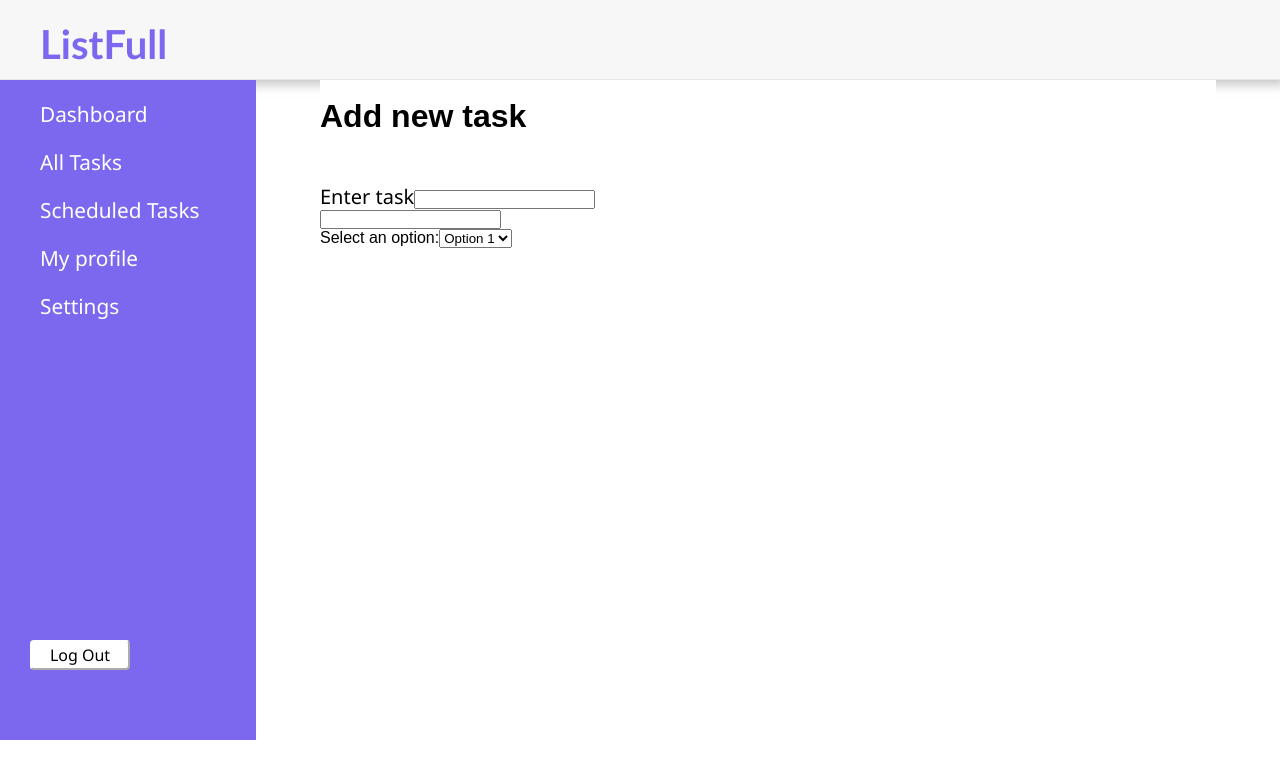
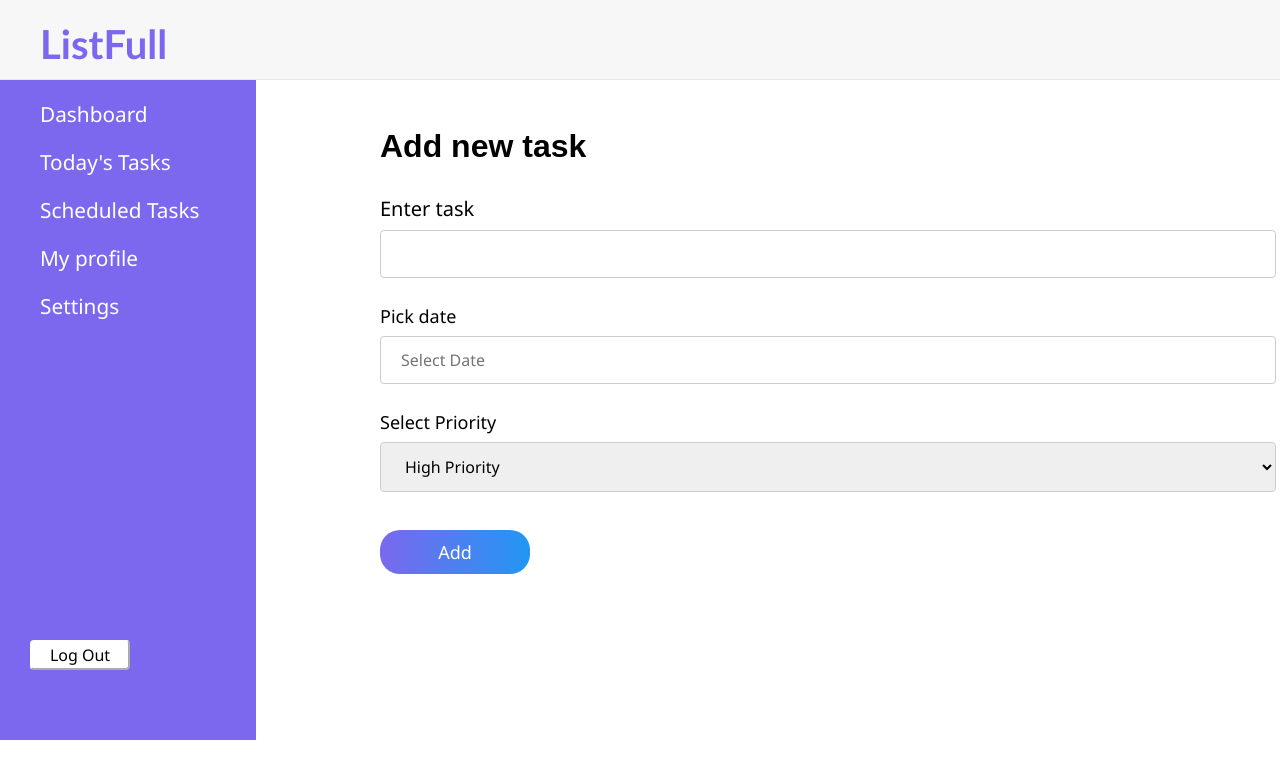
Before and after one commit to ReemaAwal00/TODO, a React (Create React App) app: page /pages/Main/AddTask in a window 1280 px wide. Shown: the top 778 px of the page. Built offline with nearby package versions, Linux system fonts and the light colour scheme.

Commit message:
components

```diff
--- a/src/App.css
+++ b/src/App.css
@@ -5,11 +5,20 @@
   box-sizing: border-box;
 }
 
+.react-datepicker-wrapper,
+.react-datepicker__input-container,
+.react-datepicker__input-container input {
+  display: block;
+  width: 100%;
+}
+
 body {
   background-color: white;
   /* color: mediumslateblue; */
   font-family: "Poppins", sans-serif;
   min-height: 100vh;
+  overflow:  hidden !important;
+
 }
 
 .header {
@@ -17,7 +26,7 @@ body {
   height: 80px;
   width: 100%;
   background-color: rgb(247, 247, 247);
-  box-shadow: 0px 0px 10px 5px rgba(142, 141, 141, 0.5);
+  /* box-shadow: 0px 0px 10px 5px rgba(142, 141, 141, 0.5); */
   display: flex;
   overflow: hidden;
   border-bottom: 1px solid #e8e8e8;
@@ -78,7 +87,7 @@ a{
   float: right;
   height: 660px;
   width: 80%;
-  background-color: rgb(247, 247, 247);
+  background-color: white;
 }
 
 .logout-btn {
@@ -133,8 +142,8 @@ a{
 margin-top: 30px;
 margin-left: 90px;
 font-family: 'Segoe UI', Tahoma, Geneva, Verdana, sans-serif;
-font-size: 30px;
-line-height: 50px;
+font-size: 32px;
+line-height: 80px;
 }
 
 .description h3 a{
@@ -157,6 +166,7 @@ line-height: 50px;
   margin-left: 90px;
   margin-top: 50px;
   font-weight: 500;
+  font-size: 20px;
   font-family: 'Segoe UI', Tahoma, Geneva, Verdana, sans-serif;
   width: 150px;
 }
@@ -232,7 +242,7 @@ line-height: 50px;
 
 }
 
-/* input[type=text], input[type=password] {
+input[type=text], input[type=password],select {
   width: 100%;
   padding: 12px 20px;
   margin: 8px 0;
@@ -242,7 +252,7 @@ line-height: 50px;
   box-sizing: border-box;
   font-family: 'Segoe UI', Tahoma, Geneva, Verdana, sans-serif;
   font-size: 16px;
-} */
+}
 
 .form-group {
   font-family: 'Segoe UI', Tahoma, Geneva, Verdana, sans-serif;
@@ -311,8 +321,8 @@ line-height: 50px;
   width: 70%;
   height: 100px;
   background-color: white;
-
-  margin-left: 320px;
+  margin-top: 30px;
+  margin-left: 380px;
   /* display: flex;
   justify-content: center;
   text-align: center;
@@ -352,3 +362,31 @@ line-height: 50px;
 .center_div [ViTextInput]{
   width: 200px;
 }
+
+.add-button{
+  background: linear-gradient(to right, mediumslateblue, #2196F3);
+  color: white;
+  padding: 10px 20px;
+  border: none;
+  border-radius: 20px; /* Adjust the border-radius to control the roundness */
+  cursor: pointer;
+  outline: none; /* Remove the default focus outline */
+  transition: background 0.3s;
+  margin-top: 30px;
+  font-weight: 500;
+  font-size: 18px;
+  font-family: 'Segoe UI', Tahoma, Geneva, Verdana, sans-serif;
+  width: 150px;
+}
+
+.main_div p{
+  font-size: 18px;
+  font-family: 'Segoe UI', Tahoma, Geneva, Verdana, sans-serif;
+}
+
+.schedule_div{
+  background-color: #2196F3;
+  height: 200px;
+  width: 80%;
+  margin-left: 20px;
+}
--- a/src/App.js
+++ b/src/App.js
@@ -5,6 +5,11 @@ import PrivateRoute from "./routes/PrivateRoute";
 import AddTask from "./pages/AddTask";
 import Main from "./pages/Main";
 import Login from "./pages/Auth/Login";
+import Myprofile from "./pages/Myprofile";
+import Task from "./pages/Task";
+import Settings from "./pages/Settings";
+import Scheduled from "./pages/Scheduled";
+
 
 
 function App() {
@@ -22,6 +27,12 @@ function App() {
 
       {/* Nested route for AddTask component */}
       <Route path="AddTask" element={<AddTask />} />
+
+      <Route path="Myprofile" element={<Myprofile />}/>
+      <Route path="Task" element={<Task />}/>
+      <Route path="Scheduled" element={<Scheduled />}/>
+      <Route path="Settings" element={<Settings />}/>
+
     </Route>
   </Routes>
 </BrowserRouter>
--- a/src/Theme/Layout.js
+++ b/src/Theme/Layout.js
@@ -3,6 +3,7 @@ import Header from "./Header";
 import Sidebar from "./Sidebar";
 import Main from "../pages/Main";
 // import Footer from "./Footer";
+
 
 const Layout = () => {
   return (
--- a/src/Theme/Sidebar.js
+++ b/src/Theme/Sidebar.js
@@ -1,14 +1,24 @@
+import { Link } from "react-router-dom";
+import { useNavigate } from "react-router-dom";
+
 const Sidebar =() =>{
+    const navigate = useNavigate();
+  const logout =( ) => {
+
+    localStorage.removeItem('isLogin')
+    navigate('/');
+  }
+
     return(
         <div class="sidebar">
         <ul>
-            <a href="#"><li > Dashboard</li></a>
-            <a href="Alltask.html"><li> All Tasks</li></a>
-            <a href="#"><li > Scheduled Tasks</li></a>
-            <a href=""><li > My profile</li></a>
-           <a href=""> <li> Settings</li></a>
+            <li ><Link to="/pages/Main">Dashboard</Link> </li>
+            <li> <Link to="Task">Today's Tasks</Link> </li>
+            <li ><Link to ="Scheduled">Scheduled Tasks</Link></li>
+            <li ><Link to ="Myprofile">My profile</Link></li>
+           <li> <Link to="Settings">Settings</Link></li>
         </ul>
-        <button class="logout-btn" type="button" >Log Out</button>
+        <button class="logout-btn" type="button"   onClick={logout}>Log Out</button>
     </div>
     );
 }
--- a/src/pages/AddTask.js
+++ b/src/pages/AddTask.js
@@ -1,6 +1,8 @@
 import React, { useState } from "react";
 import ViTextInput from "../components/ViTextInput";
 import DatePicker from 'react-datepicker';
+import "react-datepicker/dist/react-datepicker.css";
+
 
 const AddTask = () => {
   const [selectedDate, setSelectedDate]= useState(null);
@@ -31,34 +33,36 @@ const AddTask = () => {
     {/* <div className="center_div"> */}
         <br />
         <h1>Add new task</h1>
-        <br />
+
         <ViTextInput
+        // className="text"
         title="Enter task"
         name="username"/>
 
+        <br></br>
+
+       <p>Pick date</p>
        <DatePicker
+       placeholderText="Select Date"
        className="date"
        selected={selectedDate}
        onChange={date => setSelectedDate(date)}
        />
 
+        <br></br>
+        <br></br>
+        <p>
+          Select Priority </p>
+          <select >
+
+            <option value="option1">High Priority</option>
+            <option value="option2">Medium Priority</option>
+            <option value="option3">Low Priority</option>
+          </select>
 
 
+       <button className="add-button">Add</button>
 
-
-        <form >
-        <label>
-          Select an option:
-          <select >
-
-            <option value="option1">Option 1</option>
-            <option value="option2">Option 2</option>
-            <option value="option3">Option 3</option>
-          </select>
-        </label>
-
-
-      </form>
 
 
 
--- a/src/pages/Main.js
+++ b/src/pages/Main.js
@@ -1,10 +1,10 @@
 import { Link } from "react-router-dom";
 import React, { useState } from "react";
-
-import DatePicker from 'react-datepicker';
+import "react-datepicker/dist/react-datepicker.css";
+// import DatePicker from 'react-datepicker';
 
 const Main =() =>{
-  const [startDate, setStartDate] = useState(new Date());
+//   const [startDate, setStartDate] = useState(new Date());
 
     return(
         <div>
@@ -19,11 +19,11 @@ const Main =() =>{
 
         <div class="task">
             <h2>Today's Tasks</h2>
-            <DatePicker
+            {/* <DatePicker
       className="date"
       selected={startDate}
       onChange={(date) => setStartDate(date)}
-    />
+    />   */}
         </div>
     </div>
         </div>
--- /dev/null
+++ b/src/pages/Myprofile.js
@@ -0,0 +1,11 @@
+const Myprofile = () =>{
+    return (
+     <div>
+        <div className="profile">
+        <p>Hello There!</p>
+        </div>
+
+     </div>
+    );
+}
+export default Myprofile;
--- /dev/null
+++ b/src/pages/Scheduled.js
@@ -0,0 +1,10 @@
+const Scheduled = () =>{
+    return (
+        <div>
+            <div className="schedule_div">
+            <h3>Upcoming Tasks</h3>
+            </div>
+        </div>
+    );
+}
+export default Scheduled;
--- /dev/null
+++ b/src/pages/Settings.js
@@ -0,0 +1,7 @@
+const Settings = () => {
+    return (
+        <div></div>
+    );
+}
+
+export default Settings;
--- a/src/pages/Task.js
+++ b/src/pages/Task.js
@@ -2,8 +2,8 @@ import React from 'react';
 
 const Task =() =>{
     return(
-
-    )
+   <div></div>
+    );
 }
 
 export default Task;
```
Also changed, not shown: package.json (line endings or trailing spaces), 1 other file (tests, documents, lock files or other folders).
